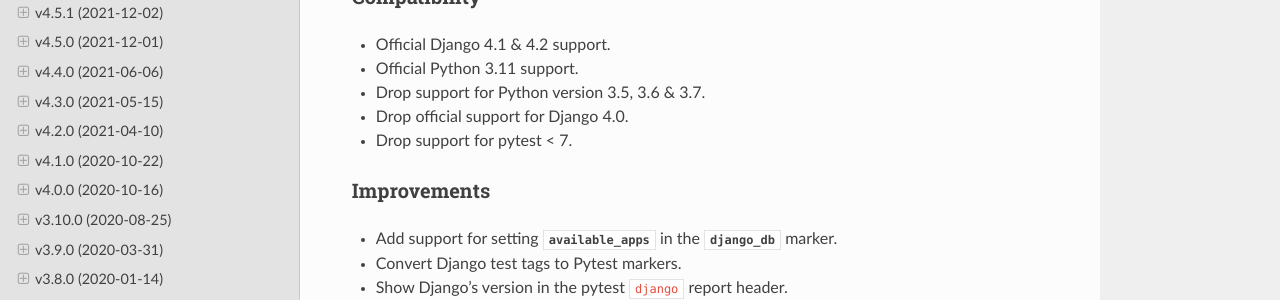
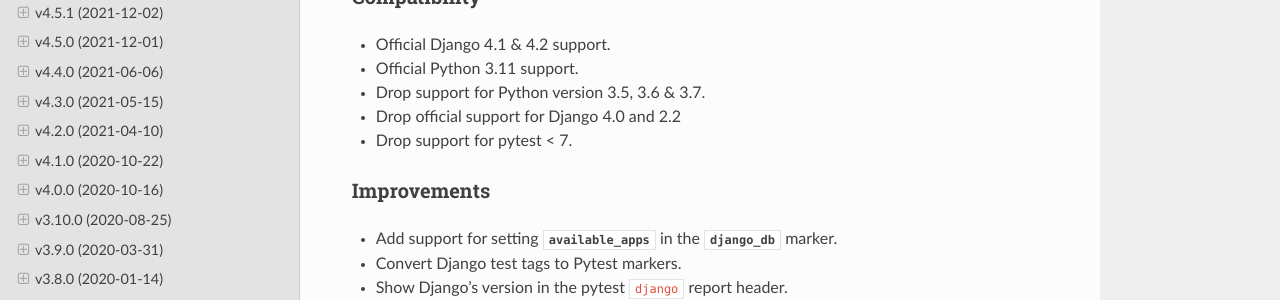
Before and after one commit to pytest-dev/pytest-django, a Sphinx documentation site: the page built from docs/changelog.rst, in a window 1280 px wide and 900 px high, scrolled down 811 px. Shown: the part 151-451 px from the top of the window. Built offline with Sphinx 7.4.7 and the Read the Docs theme 2.0.0, drawn with Linux system fonts in a browser that asks for light colours; cross-references to code outside the pages are shown as plain code.

Commit message:
Update changelog.rst

```diff
--- a/docs/changelog.rst
+++ b/docs/changelog.rst
@@ -59,7 +59,7 @@
 
 * Drop support for Python version 3.5, 3.6 & 3.7.
 
-* Drop official support for Django 4.0.
+* Drop official support for Django 4.0 and 2.2
 
 * Drop support for pytest < 7.
 
```
